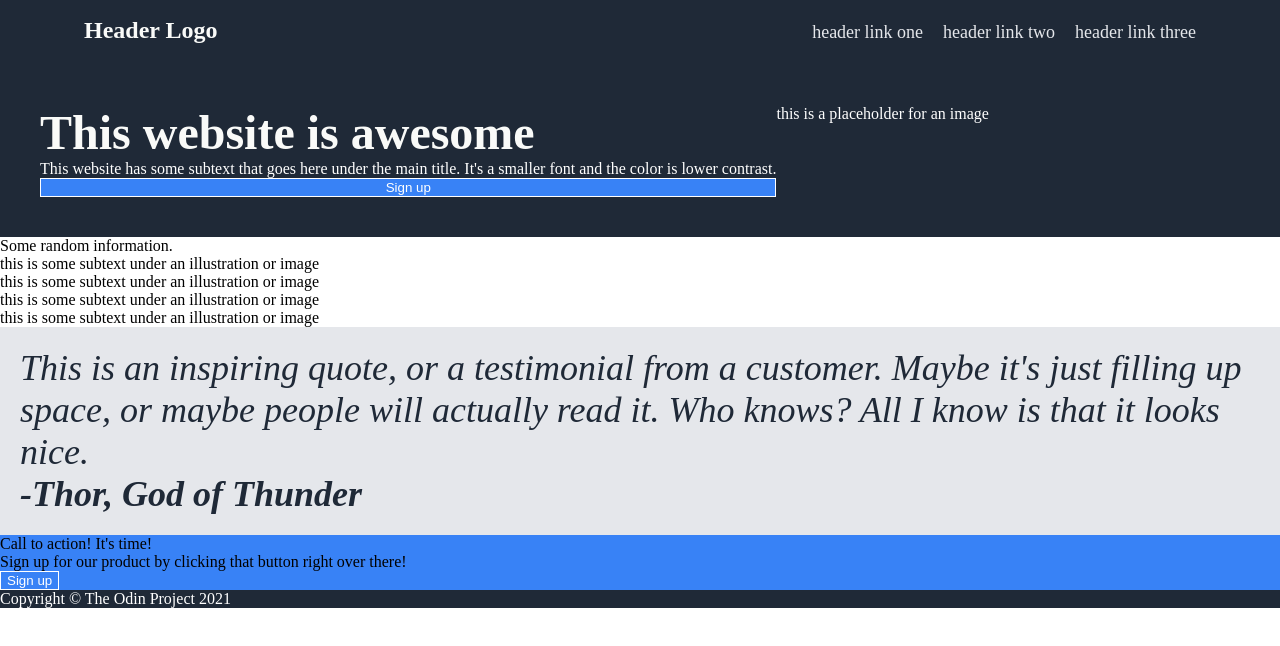
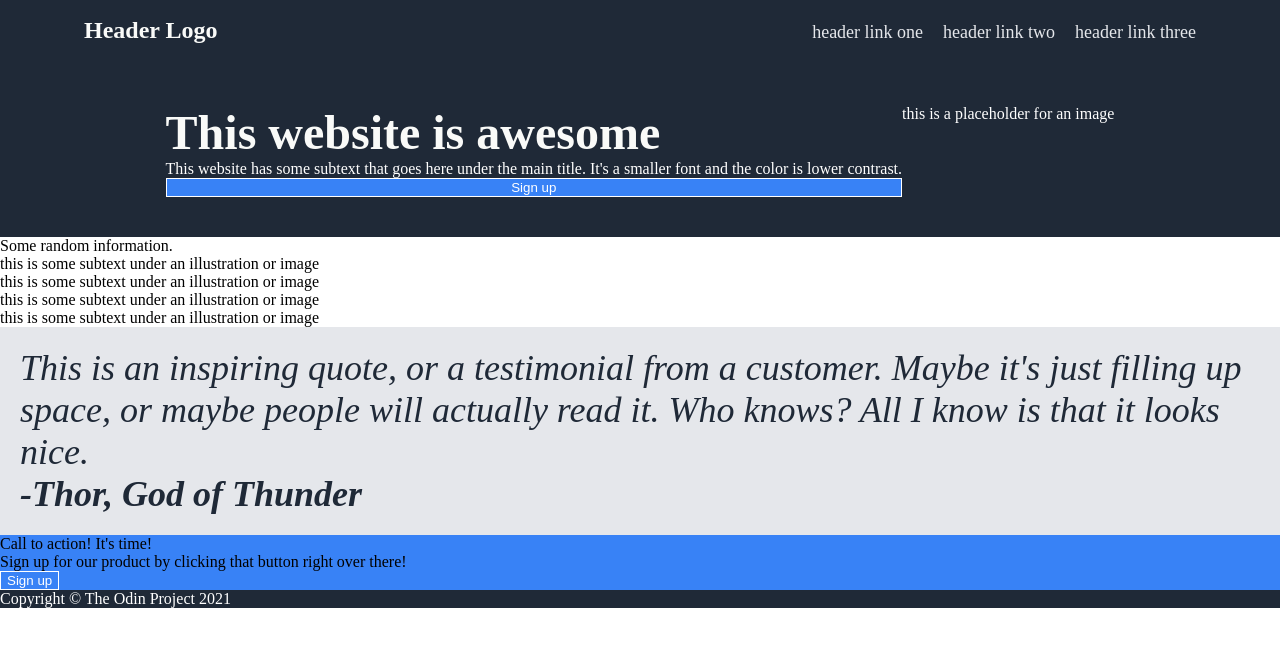
Before and after one commit to Nickrhaynes/foundations-landing-page, a plain HTML site: page index.html in a window 1280 px wide. Drawn offline with Linux system fonts and the light colour scheme.

Commit message:
flex info

```diff
--- a/style.css
+++ b/style.css
@@ -32,9 +32,11 @@
 
 .info {
     display: flex;
-    padding-left: 80px;
-    padding-right: 80px;
+    padding-left: 160px;
+    padding-right: 160px;
     padding: 40px;
+    justify-content: center;
+    flex: 1;
 }
 
 .placeholder {
```
